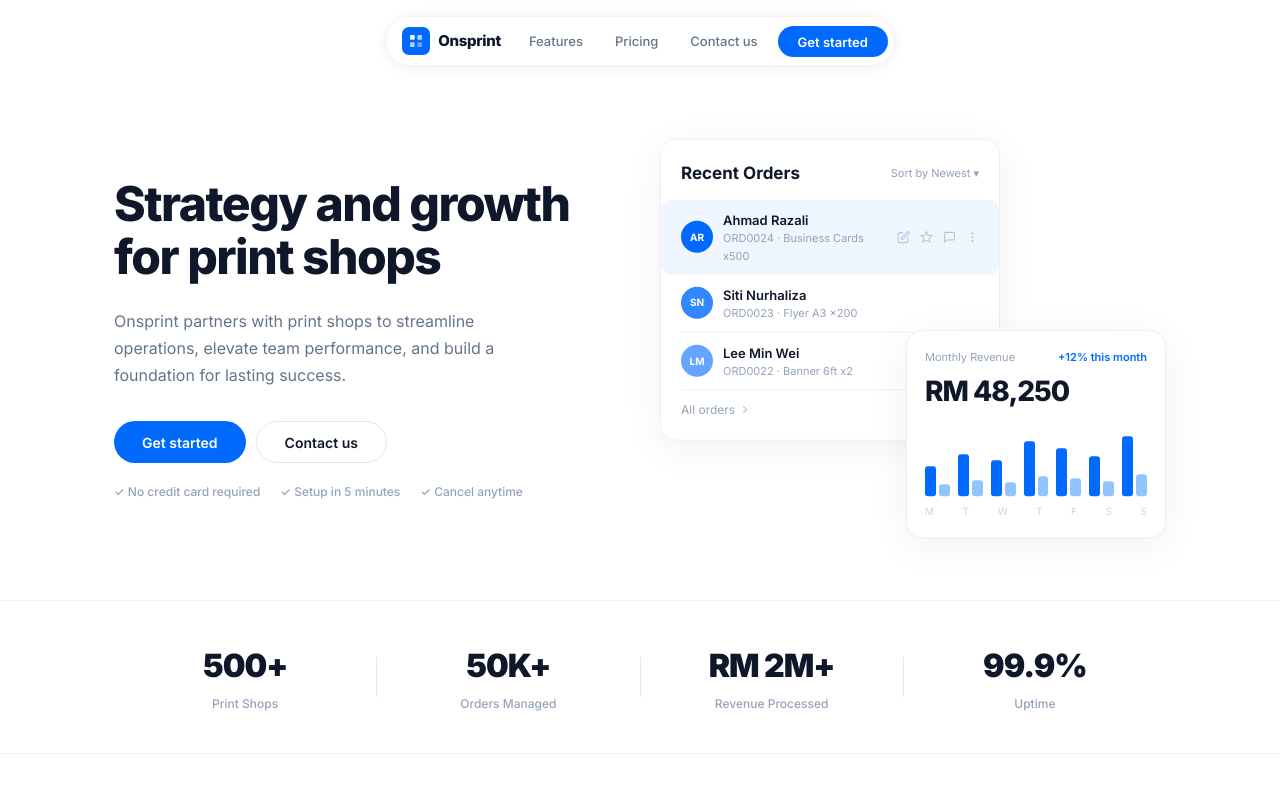
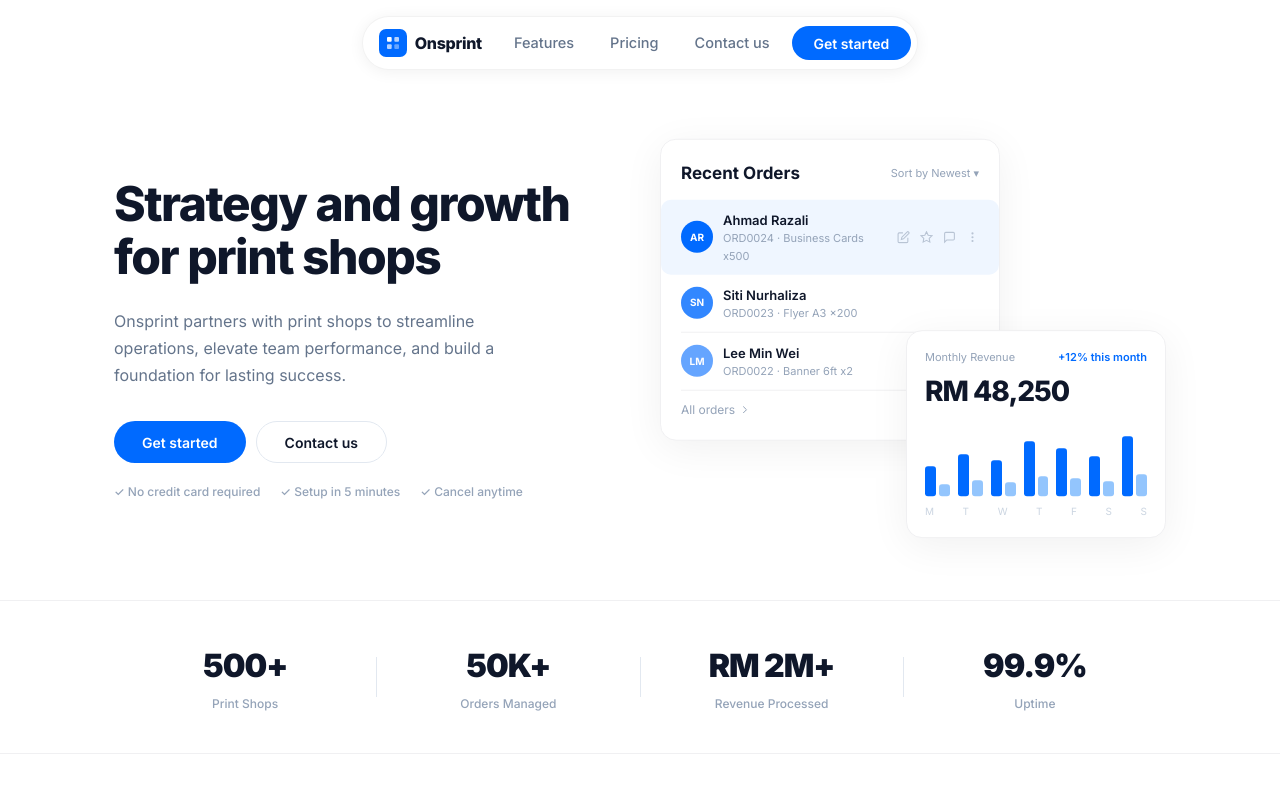
Before and after one commit to amren29/landing-page-onsprint, a plain HTML site: page index.html in a window 1280 px wide. Shown: the top 800 px of the page. Drawn offline with Linux system fonts and the light colour scheme; a web font is replaced by a local one.

Commit message:
Bigger nav menu text (14.5px), brand (16px), CTA (14px)
Co-Authored-By: Claude Opus 4.6 (1M context) <noreply@anthropic.com>

```diff
--- a/style.css
+++ b/style.css
@@ -26,12 +26,12 @@ ul{list-style:none}
 /* ── Navbar ───────────────────────────────────────── */
 .nav{position:fixed;top:16px;left:0;right:0;z-index:100;display:flex;justify-content:center}
 .nav-pill{display:flex;align-items:center;gap:6px;background:#fff;border-radius:100px;padding:6px 6px 6px 16px;box-shadow:0 2px 16px rgba(0,0,0,.06);border:1px solid rgba(0,0,0,.05)}
-.nav-brand{display:flex;align-items:center;gap:8px;font-size:15px;font-weight:800;letter-spacing:-.3px;padding-right:8px}
+.nav-brand{display:flex;align-items:center;gap:8px;font-size:16px;font-weight:800;letter-spacing:-.3px;padding-right:10px}
 .nav-logo-icon{width:28px;height:28px;background:#006AFF;border-radius:7px;display:flex;align-items:center;justify-content:center;flex-shrink:0}
 .nav-links{display:flex;gap:4px}
-.nav-links a{padding:8px 14px;font-size:13px;font-weight:500;color:#64748b;border-radius:100px;transition:color .15s,background .15s}
+.nav-links a{padding:9px 16px;font-size:14.5px;font-weight:500;color:#64748b;border-radius:100px;transition:color .15s,background .15s}
 .nav-links a:hover{color:#0f172a;background:#f8fafc}
-.nav-cta{display:inline-flex;align-items:center;justify-content:center;background:#006AFF;color:#fff;padding:10px 20px 8px;border-radius:100px;font-size:13px;font-weight:600;line-height:1;transition:transform .15s;text-decoration:none}
+.nav-cta{display:inline-flex;align-items:center;justify-content:center;background:#006AFF;color:#fff;padding:11px 22px 9px;border-radius:100px;font-size:14px;font-weight:600;line-height:1;transition:transform .15s;text-decoration:none}
 .nav-cta:hover{transform:translateY(-1px)}
 .nav-cta-arrow{display:inline-flex;align-items:center;justify-content:center;width:20px;height:20px;background:rgba(255,255,255,.2);border-radius:50%;font-size:11px}
 
```
